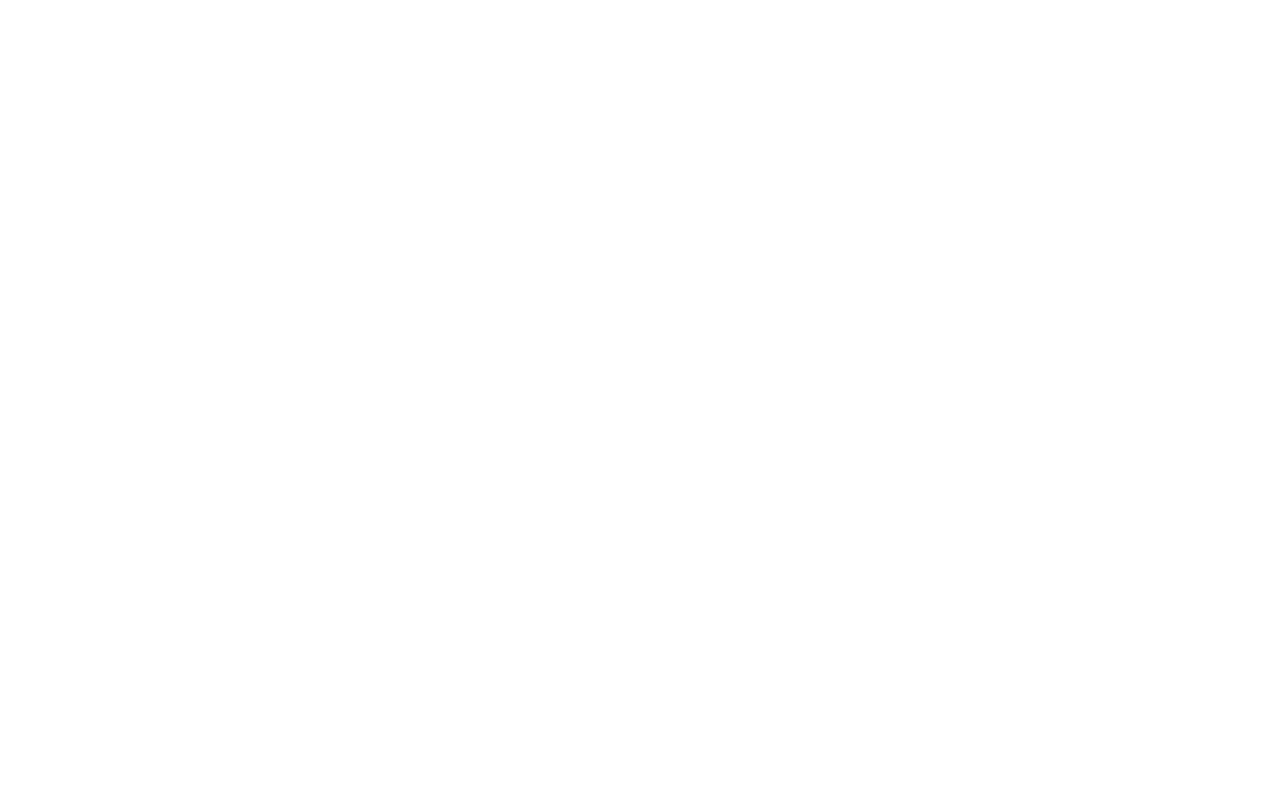
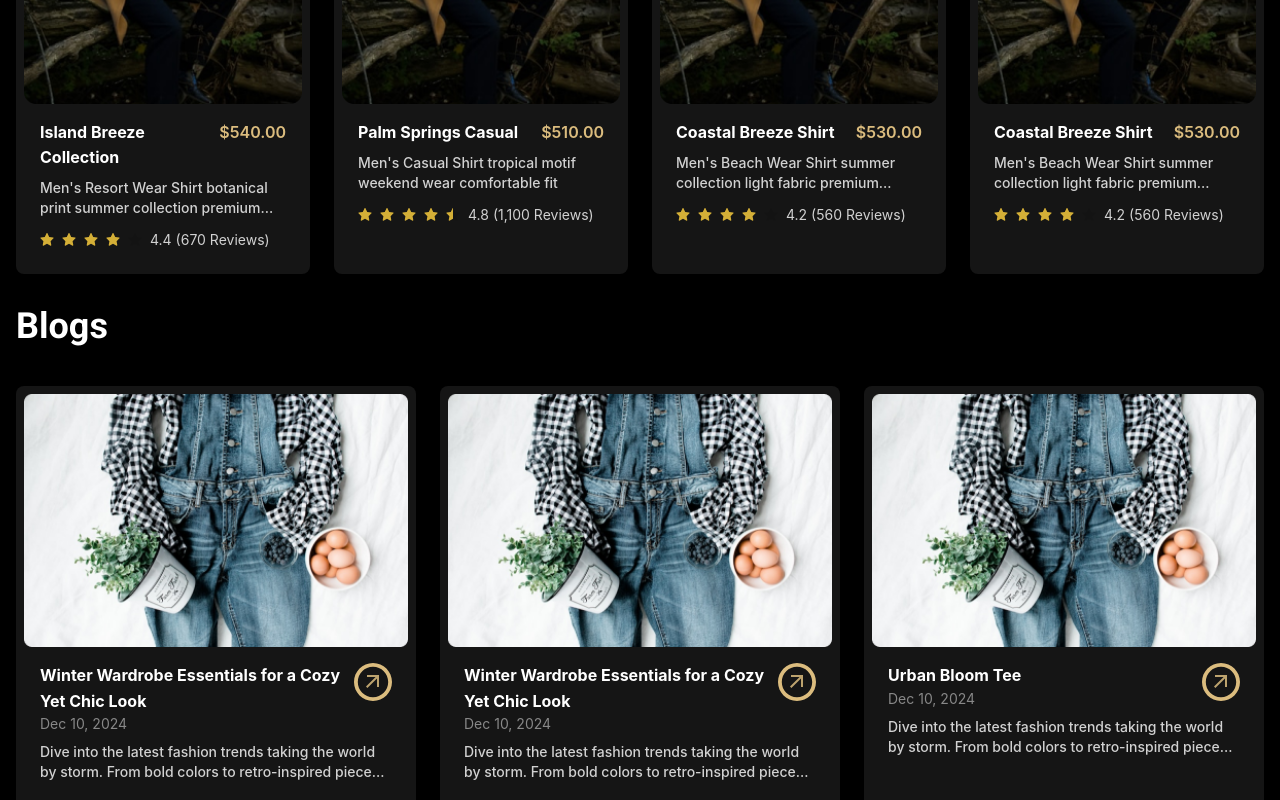
Before and after one commit to Mahedihasanimam/sowjanya-ecomarce, a Next.js app: page / in a window 1280 px wide. Shown: the part 1520-2320 px from the top of the page. Before the commit the page ends 1174 px from the top, so only its background shows below. Built offline with nearby package versions, Linux system fonts and the light colour scheme.

Commit message:
blogs section added

```diff
--- a/src/app/(main-layout)/page.jsx
+++ b/src/app/(main-layout)/page.jsx
@@ -1,3 +1,5 @@
+import Blogs from '@/components/home/Blogs';
+import CuratedExclusive from '@/components/home/CuratedExclusive';
 import HeroSection from '@/components/home/HeroSection';
 import React from 'react';
 
@@ -5,6 +7,8 @@
     return (
         <div>
            <HeroSection/>
+           <CuratedExclusive/>
+           <Blogs/>
         </div>
     );
 };
--- /dev/null
+++ b/src/components/home/Blogs.jsx
@@ -0,0 +1,86 @@
+
+import product from '../../public/images/blogimg.png'
+import { BlogCard } from '../util/blogCard';
+
+
+const products = [
+    {
+      id: 1,
+      title: "Winter Wardrobe Essentials for a Cozy Yet Chic Look",
+      price: 560.00,
+      description:"Dive into the latest fashion trends taking the world by storm. From bold colors to retro-inspired pieces, discover how to incorporate these must-haves into your wardrobe effortlessly.",
+      rating: 4.5,
+      reviews: 1200,
+      image: product,
+      date:'Dec 10, 2024'
+    },
+    {
+      id: 2,
+      title: "Winter Wardrobe Essentials for a Cozy Yet Chic Look",
+      price: 480.00,
+      description:"Dive into the latest fashion trends taking the world by storm. From bold colors to retro-inspired pieces, discover how to incorporate these must-haves into your wardrobe effortlessly.",
+      rating: 4.7,
+      reviews: 890,
+      image: product,
+         date:'Dec 10, 2024'
+    },
+    {
+      id: 3,
+      title: "Urban Bloom Tee",
+      price: 520.00,
+      description:"Dive into the latest fashion trends taking the world by storm. From bold colors to retro-inspired pieces, discover how to incorporate these must-haves into your wardrobe effortlessly.",
+      rating: 4.3,
+      reviews: 750,
+      image: product,
+      date:'Dec 10, 2024'
+    },
+    {
+      id: 4,
+      title: "Sunset Flora Shirt",
+      price: 495.00,
+      description:"Dive into the latest fashion trends taking the world by storm. From bold colors to retro-inspired pieces, discover how to incorporate these must-haves into your wardrobe effortlessly.",
+      rating: 4.6,
+      reviews: 980,
+      image: product,
+      date:'Dec 10, 2024'
+    },
+    {
+      id: 5,
+      title: "Island Breeze Collection",
+      price: 540.00,
+      description:"Dive into the latest fashion trends taking the world by storm. From bold colors to retro-inspired pieces, discover how to incorporate these must-haves into your wardrobe effortlessly.",
+      rating: 4.4,
+      reviews: 670,
+      image: product,
+      date:'Dec 10, 2024',
+    },
+    {
+      id: 6,
+      title: "Palm Springs Casual",
+      price: 510.00,
+      description:"Dive into the latest fashion trends taking the world by storm. From bold colors to retro-inspired pieces, discover how to incorporate these must-haves into your wardrobe effortlessly.",
+      rating: 4.8,
+      reviews: 1100,
+      image: product,
+      date:'Dec 10, 2024',
+    },
+
+  ];
+export default function Blogs() {
+  return (
+    <div className=" bg-primary">
+      <div className="container mx-auto p-4">
+
+        <h1 className="text-4xl font-bold  text-white mb-10">Blogs</h1>
+        <div className="grid grid-cols-1 md:grid-cols-2 lg:grid-cols-3 xl:grid-cols-3 gap-6">
+          {products.map((product) => (
+            <BlogCard
+              key={product.id}
+              {...product}
+            />
+          ))}
+        </div>
+      </div>
+    </div>
+  )
+}
--- /dev/null
+++ b/src/components/home/CuratedExclusive.jsx
@@ -0,0 +1,103 @@
+import { ProductCard } from "../util/product-card";
+import product from '../../public/images/productimg.png'
+const products = [
+    {
+      id: 1,
+      title: "Mystic Moonlight Maxi",
+      price: 560.00,
+      description: "Men's Denim Jacket distressed Casual Winter warm loose fit large size vintage",
+      image: "/placeholder.svg?height=600&width=500",
+      rating: 4.5,
+      reviews: 1200,
+      image: product
+    },
+    {
+      id: 2,
+      title: "Tropical Paradise Shirt",
+      price: 480.00,
+      description: "Men's Hawaiian Print Shirt Summer Collection loose fit breathable cotton blend",
+      image: "/placeholder.svg?height=600&width=500",
+      rating: 4.7,
+      reviews: 890,
+      image: product
+    },
+    {
+      id: 3,
+      title: "Urban Bloom Tee",
+      price: 520.00,
+      description: "Men's Floral Print T-Shirt Premium Cotton casual summer wear comfort fit",
+      image: "/placeholder.svg?height=600&width=500",
+      rating: 4.3,
+      reviews: 750,
+      image: product
+    },
+    {
+      id: 4,
+      title: "Sunset Flora Shirt",
+      price: 495.00,
+      description: "Men's Short Sleeve Shirt tropical print vacation wear premium quality",
+      image: "/placeholder.svg?height=600&width=500",
+      rating: 4.6,
+      reviews: 980,
+      image: product
+    },
+    {
+      id: 5,
+      title: "Island Breeze Collection",
+      price: 540.00,
+      description: "Men's Resort Wear Shirt botanical print summer collection premium cotton",
+      image: "/placeholder.svg?height=600&width=500",
+      rating: 4.4,
+      reviews: 670,
+      image: product
+    },
+    {
+      id: 6,
+      title: "Palm Springs Casual",
+      price: 510.00,
+      description: "Men's Casual Shirt tropical motif weekend wear comfortable fit",
+      image: "/placeholder.svg?height=600&width=500",
+      rating: 4.8,
+      reviews: 1100,
+      image: product
+    },
+    {
+      id: 7,
+      title: "Coastal Breeze Shirt",
+      price: 530.00,
+      description: "Men's Beach Wear Shirt summer collection light fabric premium quality",
+      image: "/placeholder.svg?height=600&width=500",
+      rating: 4.2,
+      reviews: 560,
+      image: product
+    },
+    {
+      id: 8,
+      title: "Coastal Breeze Shirt",
+      price: 530.00,
+      description: "Men's Beach Wear Shirt summer collection light fabric premium quality",
+      image: "/placeholder.svg?height=600&width=500",
+      rating: 4.2,
+      reviews: 560,
+      image: product
+    },
+
+  ];
+export default function CuratedExclusive() {
+  return (
+    <div className=" bg-primary">
+      <div className="container mx-auto p-4">
+
+        <h1 className="text-4xl font-bold  text-white mb-10">Curated Exclusive</h1>
+        <div className="grid grid-cols-1 md:grid-cols-2 lg:grid-cols-3 xl:grid-cols-4 gap-6">
+          {products.map((product) => (
+            <ProductCard
+              key={product.id}
+              {...product}
+            />
+          ))}
+        </div>
+      </div>
+    </div>
+  )
+}
--- /dev/null
+++ b/src/components/util/BlogCard.jsx
@@ -0,0 +1,58 @@
+'use client'
+
+import { Card, Rate } from 'antd'
+import Image from 'next/image'
+
+
+
+export function BlogCard({ title, price, description, image, rating, reviews }) {
+  return (
+    <Card
+      className="w-full  p-2 overflow-hidden bg-[#4545454D] border-none rounded-lg hover:shadow-xl transition-shadow"
+      bodyStyle={{ padding: "0" }}
+    >
+      <div className="  w-full">
+        <Image
+          src={image}
+          alt={title}
+
+
+
+          className="object-cover w-full"
+          priority
+        />
+      </div>
+      <div className="p-4 text-white">
+        <div className="flex justify-between items-start mb-2">
+          <div>
+          <h3 className="text-[16px] font-bold">{title}</h3>
+           <p className='text-sm text-[#888888] font-normal'>Dec 10, 2024</p>
+          </div>
+          <span className="text-[16px] font-semibold text-secondary">
+          <svg width="38" height="38" viewBox="0 0 38 38" fill="none" xmlns="http://www.w3.org/2000/svg">
+<path d="M38 19C38 29.4934 29.4934 38 19 38C8.50659 38 0 29.4934 0 19C0 8.50659 8.50659 0 19 0C29.4934 0 38 8.50659 38 19ZM3.8 19C3.8 27.3947 10.6053 34.2 19 34.2C27.3947 34.2 34.2 27.3947 34.2 19C34.2 10.6053 27.3947 3.8 19 3.8C10.6053 3.8 3.8 10.6053 3.8 19Z" fill="#DBBC7E"/>
+<mask id="mask0_67_269"  maskUnits="userSpaceOnUse" x="7" y="7" width="24" height="24">
+<rect x="7" y="7" width="24" height="24" fill="#D9D9D9"/>
+</mask>
+<g mask="url(#mask0_67_269)">
+<path d="M13.4 25L12 23.6L21.6 14H13V12H25V24H23V15.4L13.4 25Z" fill="#DBBC7E"/>
+</g>
+</svg>
+
+          </span>
+        </div>
+        <div>
+      <div>
+
+      <p className="text-[#D1D1D1] font-medium text-sm mb-3 line-clamp-2">
+
+          {description}
+        </p>
+      </div>
+
+        </div>
+
+      </div>
+    </Card>
+  )
+}
--- /dev/null
+++ b/src/components/util/product-card.jsx
@@ -0,0 +1,49 @@
+'use client'
+
+import { Card, Rate } from 'antd'
+import Image from 'next/image'
+
+
+
+export function ProductCard({ title, price, description, image, rating, reviews }) {
+  return (
+    <Card
+      className="w-full  p-2 overflow-hidden bg-[#4545454D] border-none rounded-lg hover:shadow-xl transition-shadow"
+      bodyStyle={{ padding: "0"}}
+    >
+      <div className="  w-full">
+        <Image
+          src={image}
+          alt={title}
+
+
+
+          className="object-cover w-full"
+          priority
+        />
+      </div>
+      <div className="p-4 text-white">
+        <div className="flex justify-between items-start mb-2">
+          <h3 className="text-[16px] font-bold">{title}</h3>
+          <span className="text-[16px] font-semibold text-secondary">
+            ${price.toFixed(2)}
+          </span>
+        </div>
+        <p className="text-[#D1D1D1] font-medium text-sm mb-3 line-clamp-2">
+          {description}
+        </p>
+        <div className="flex items-center gap-2 text-sm text-[#D1D1D1]">
+          <Rate
+            disabled
+            defaultValue={rating}
+            allowHalf
+            className="text-sm text-[#D4AF37]"
+          />
+          <span className="text-[#D1D1D1] text-sm">
+            {rating} ({reviews.toLocaleString()} Reviews)
+          </span>
+        </div>
+      </div>
+    </Card>
+  )
+}
```
Also changed, not shown: src/public/images/blogimg.png (added), src/public/images/productimg.png (added).
